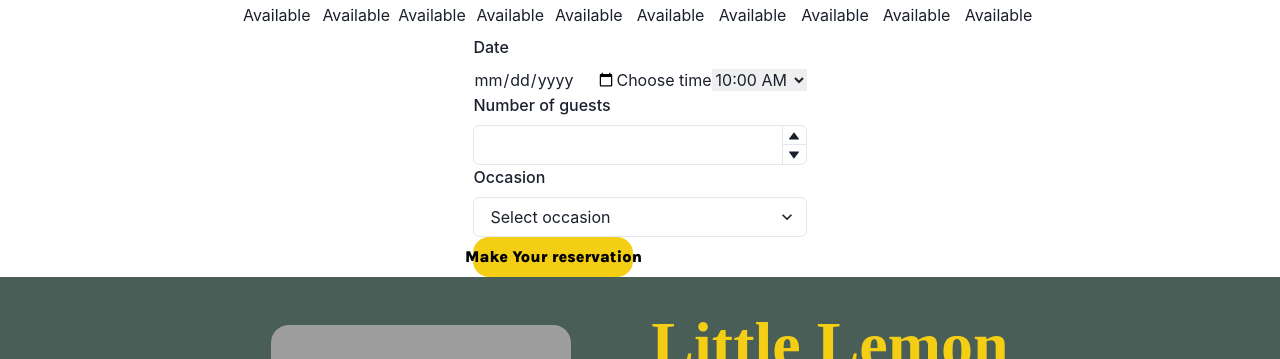
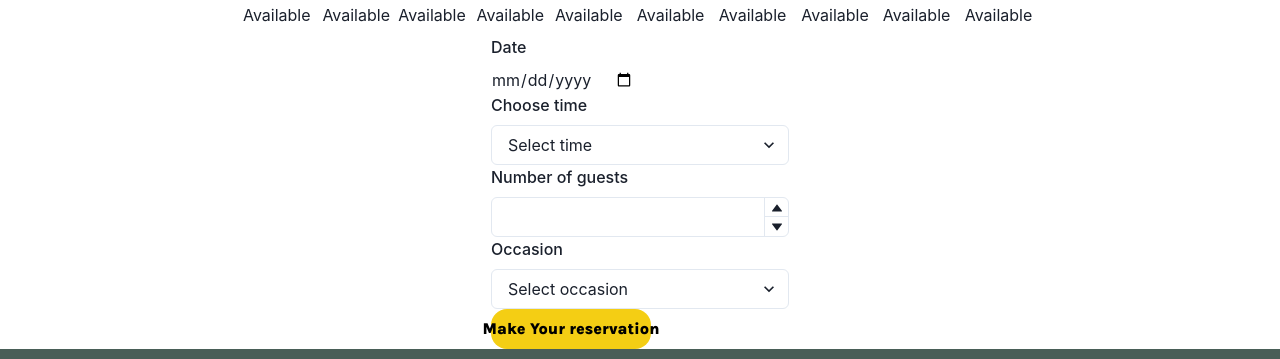
Before and after one commit to Bogdanhell112/capstone, a React (Create React App) app: page /reservations in a window 1280 px wide. Shown: the part 217-576 px from the top of the page. Built offline with nearby package versions, Linux system fonts and the light colour scheme; grey boxes are pictures that could not be loaded; a web font is replaced by a local one.

Commit message:
11th day commit

```diff
--- a/package.json
+++ b/package.json
@@ -8,11 +8,9 @@
     "@emotion/styled": "^11.10.6",
     "@mui/icons-material": "^5.11.11",
     "@mui/material": "^5.11.13",
-    "@orange_digital/chakra-datepicker": "^1.0.3",
     "@testing-library/jest-dom": "^5.16.5",
     "@testing-library/react": "^13.4.0",
     "@testing-library/user-event": "^13.5.0",
-    "chakra-datepicker": "^0.0.1",
     "formik": "^2.2.9",
     "framer-motion": "^10.6.0",
     "react": "^18.2.0",
--- a/public/index.html
+++ b/public/index.html
@@ -12,6 +12,8 @@
     <link rel="apple-touch-icon" href="%PUBLIC_URL%/logo192.png" />
 
     <link rel="preconnect" href="https://fonts.googleapis.com"><link rel="preconnect" href="https://fonts.gstatic.com" crossorigin><link href="https://fonts.googleapis.com/css2?family=Karla:wght@400;500;700;800&family=Markazi+Text:wght@400;500;700&display=swap" rel="stylesheet">
+
+    <script src="https://raw.githubusercontent.com/Meta-Front-End-Developer-PC/capstone/master/api.js"></script>
 
     <title>Capstone Project</title>
   </head>
--- a/src/utilities/BookingForm.js
+++ b/src/utilities/BookingForm.js
@@ -33,13 +33,17 @@ function BookingForm({ bookedSlots, availableSlots, onSubmit }) {
             <Field type="date" name="date" />
             <ErrorMessage name="date" component="div" />
 
-          <label htmlFor="time">Choose time</label>
+          <FormLabel htmlFor="time">Choose time</FormLabel>
           <Field as="select" id="time" name="time">
+            {({field}) =>(
+            <Select {...field} id="time" placeholder='Select time'>
             {availableSlots.map(slot => (
               <option key={slot} value={slot} disabled={bookedSlots.includes(slot)}>
                 {slot}
               </option>
             ))}
+            </Select>
+             )}
           </Field>
           <ErrorMessage name="time" component="div" />
 
@@ -55,10 +59,14 @@ function BookingForm({ bookedSlots, availableSlots, onSubmit }) {
           <ErrorMessage name="guests" component="div" />
 
           <FormLabel>Occasion</FormLabel>
-          <Select id="occasion" placeholder='Select occasion'>
-            <option value="Birthday">Birthday</option>
-            <option value="Anniversary">Anniversary</option>
+          <Field name="occasion">
+          {({ field, form }) => (
+          <Select {...field} id="occasion" placeholder='Select occasion'>
+          <option value="Birthday">Birthday</option>
+          <option value="Anniversary">Anniversary</option>
           </Select>
+          )}
+          </Field>
           <ErrorMessage name="occasion" component="div" />
 
           <Button
```
Also changed, not shown: 1 other file (tests, documents, lock files or other folders).
